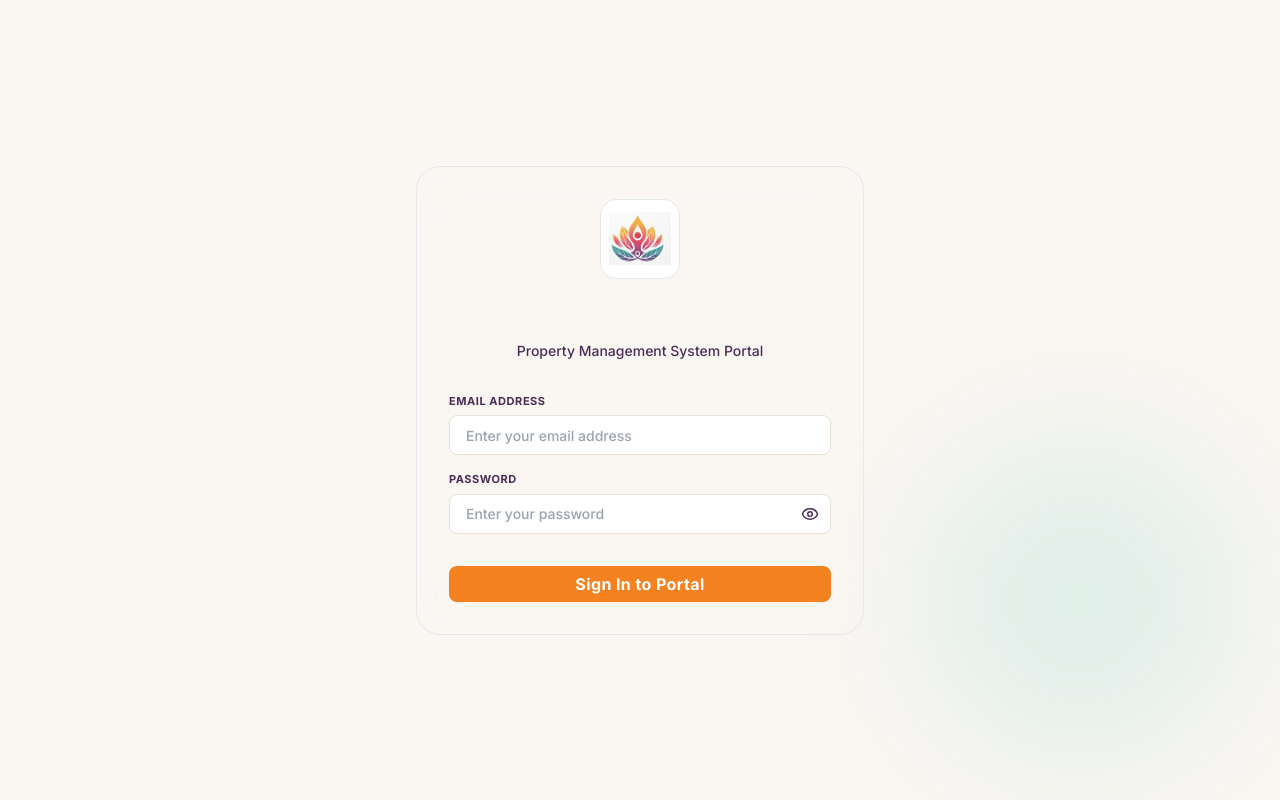
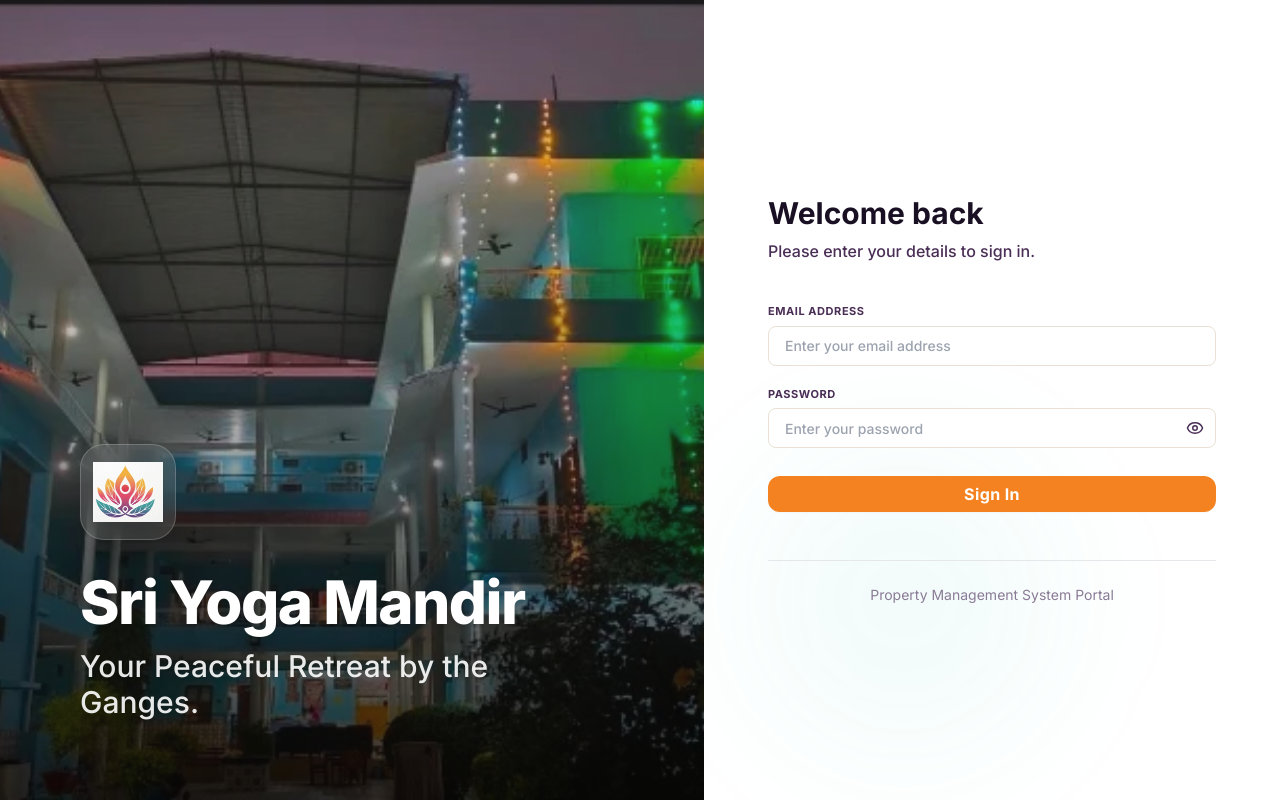
Before and after one commit to priyamethersoftex-lgtm/Sri-Yog-Mandir, a React (Vite) app: page /login in a window 1280 px wide. Built offline with nearby package versions, Linux system fonts and the light colour scheme.

Commit message:
feat: implement authentication login page, routing configuration, API service definitions, and contact inquiry management module

```diff
--- a/src/components/layout/Sidebar.tsx
+++ b/src/components/layout/Sidebar.tsx
@@ -43,6 +43,7 @@ const NAV_ITEMS = [
     icon: <Settings size={17} />,
     subItems: [
       { label: "Administrator", to: "/settings/administrator" },
+      { label: "Enquiry", to: "/settings/enquiry" },
     ],
   },
 ];
--- a/src/pages/Auth/Login.tsx
+++ b/src/pages/Auth/Login.tsx
@@ -5,6 +5,7 @@ import { Button } from '../../components/ui/Button';
 import { FormField } from '../../components/forms/FormField';
 import { toast } from 'sonner';
 import yogaMandirLogo from '../../assets/yogaMandirImage.png';
+import mainImage from '../../assets/YogamammadirMainImage.webp';
 
 export default function Login() {
   const [email, setEmail] = useState('');
@@ -27,23 +28,53 @@ export default function Login() {
   };
 
   return (
-    <div className="min-h-screen bg-background flex flex-col items-center justify-center p-4 relative overflow-hidden">
-      {/* Lotus Ambient Glow background elements */}
-      <div className="absolute top-1/4 left-1/2 -translate-x-1/2 -translate-y-1/2 w-96 h-96 bg-brand-500/10 rounded-full blur-3xl pointer-events-none"></div>
-      <div className="absolute bottom-10 right-10 w-80 h-80 bg-teal-500/10 rounded-full blur-3xl pointer-events-none"></div>
+    <div className="min-h-screen flex w-full bg-background">
+      {/* Left Side - Image & Branding */}
+      <div className="hidden lg:flex lg:w-[55%] relative bg-brand-900 overflow-hidden">
+        <img
+          src={mainImage}
+          alt="Sri Yoga Mandir"
+          className="absolute inset-0 w-full h-full object-cover opacity-90 transition-transform duration-1000 hover:scale-105"
+        />
+        <div className="absolute inset-0 bg-gradient-to-t from-black/80 via-black/30 to-transparent"></div>
+        <div className="absolute inset-0 bg-brand-900/20 mix-blend-overlay"></div>
 
-      <div className="w-full max-w-md bg-surface/90 backdrop-blur-xl p-8 rounded-3xl shadow-lotus border border-brand-500/20 relative z-10">
-        <div className="text-center mb-8 flex flex-col items-center">
-          <div className="w-20 h-20 rounded-2xl bg-white p-2 flex items-center justify-center shadow-lotus border border-brand-500/20 mb-4 transform hover:scale-105 transition-transform duration-300">
+        <div className="relative z-10 flex flex-col justify-end p-12 lg:p-20 w-full pb-24">
+          <div className="mb-8 w-24 h-24 rounded-3xl bg-white/10 backdrop-blur-md p-3 flex items-center justify-center border border-white/20 shadow-2xl">
+            <img src={yogaMandirLogo} alt="Banaras Yog Mandir Logo" className="w-full h-full object-contain drop-shadow-xl" />
+          </div>
+          <h1 className="text-5xl lg:text-6xl font-extrabold text-white tracking-tight mb-4 drop-shadow-md">
+            Sri Yoga Mandir
+          </h1>
+          <p className="text-2xl lg:text-3xl text-white/90 font-medium drop-shadow-sm max-w-lg leading-snug">
+            Your Peaceful Retreat by the Ganges.
+          </p>
+        </div>
+      </div>
+
+      {/* Right Side - Login Form */}
+      <div className="w-full lg:w-[45%] flex flex-col items-center justify-center p-6 sm:p-12 lg:p-16 relative bg-surface">
+        {/* Ambient Glow background elements for right side */}
+        <div className="absolute top-1/4 right-0 w-96 h-96 bg-brand-500/5 rounded-full blur-3xl pointer-events-none"></div>
+        <div className="absolute bottom-10 left-10 w-80 h-80 bg-teal-500/5 rounded-full blur-3xl pointer-events-none"></div>
+
+        <div className="w-full max-w-md relative z-10">
+          {/* Mobile Header (Hidden on Desktop) */}
+          <div className="mb-10 lg:hidden flex flex-col items-center">
+             <div className="w-20 h-20 rounded-2xl bg-white p-2 flex items-center justify-center shadow-lotus border border-brand-500/20 mb-4">
               <img src={yogaMandirLogo} alt="Banaras Yog Mandir Logo" className="w-full h-full object-contain" />
             </div>
-          <h1 className="text-[28px] font-extrabold tracking-tight bg-gradient-to-r from-brand-600 via-coral-500 to-plum-600 bg-clip-text text-transparent mb-1">
+            <h1 className="text-3xl font-extrabold tracking-tight bg-gradient-to-r from-brand-600 via-coral-500 to-plum-600 bg-clip-text text-transparent">
               Sri Yoga Mandir
             </h1>
-          <p className="text-text-secondary text-sm font-medium">Property Management System Portal</p>
           </div>
 
-        <form onSubmit={handleLogin} className="space-y-4">
+          <div className="mb-10 text-left">
+            <h2 className="text-3xl font-bold text-text-primary mb-2">Welcome back</h2>
+            <p className="text-text-secondary font-medium">Please enter your details to sign in.</p>
+          </div>
+
+          <form onSubmit={handleLogin} className="space-y-5">
             <FormField
               label="Email Address"
               type="email"
@@ -61,13 +92,19 @@ export default function Login() {
               required
             />
 
-          <div className="pt-4">
-            <Button type="submit" className="w-full text-base py-3 shadow-lotus" isLoading={isLoggingIn}>
-              Sign In to Portal
+            <div className="pt-2">
+              <Button type="submit" className="w-full text-base py-3.5 shadow-lotus font-bold rounded-xl transition-all hover:-translate-y-0.5" isLoading={isLoggingIn}>
+                Sign In
               </Button>
             </div>
           </form>
 
+          <div className="mt-12 text-center border-t border-divider pt-6">
+            <p className="text-sm text-text-muted">
+              Property Management System Portal
+            </p>
+          </div>
+        </div>
       </div>
     </div>
   );
--- /dev/null
+++ b/src/pages/Settings/Contact.tsx
@@ -0,0 +1,74 @@
+import React, { useState, useEffect } from 'react';
+import { PageContainer } from '../../components/ui/PageContainer';
+import { DataTable } from '../../components/ui/DataTable';
+import { inquiryService, Inquiry } from '../../services/inquiryService';
+import { toast } from 'sonner';
+import { StatusBadge } from '../../components/ui/StatusBadge';
+import { formatDate } from '../../utils/dateformatUtils';
+
+export default function Contact() {
+  const [inquiries, setInquiries] = useState<Inquiry[]>([]);
+  const [loading, setLoading] = useState(true);
+
+  // Pagination
+  const [page, setPage] = useState(1);
+  const [pageSize] = useState(20);
+  const [totalRecords, setTotalRecords] = useState(0);
+
+  useEffect(() => {
+    fetchInquiries();
+  }, [page]);
+
+  const fetchInquiries = async () => {
+    setLoading(true);
+    try {
+      const response = await inquiryService.getInquiries(page, pageSize);
+      setInquiries(response.list);
+      setTotalRecords(response.pagination.total);
+    } catch (error: any) {
+      toast.error(error.message || 'Failed to load inquiries');
+    } finally {
+      setLoading(false);
+    }
+  };
+
+  const columns = [
+    {
+      header: 'Name',
+      cell: (item: Inquiry) => (
+        <div>
+          <div className="font-bold text-sm">{item.name}</div>
+          <div className="text-xs text-text-muted mt-0.5">{item.email}</div>
+        </div>
+      )
+    },
+    { header: 'Subject', accessorKey: 'subject' as keyof Inquiry },
+    {
+      header: 'Status',
+      cell: (item: Inquiry) => (
+        <span className="px-2.5 py-1 bg-brand-500/10 text-brand-700 dark:text-brand-400 border border-brand-500/20 rounded-lg text-xs font-bold">
+          {item.status}
+        </span>
+      )
+    },
+    { header: 'Date', cell: (item: Inquiry) => formatDate(item.created_at) }
+  ];
+
+  return (
+    <PageContainer
+      title="Contact Enquiries"
+      description="View contact inquiries from users."
+    >
+      <DataTable
+        data={inquiries}
+        columns={columns}
+        keyExtractor={(item) => String(item.id)}
+        loading={loading}
+        page={page}
+        pageSize={pageSize}
+        totalRecords={totalRecords}
+        onPageChange={setPage}
+      />
+    </PageContainer>
+  );
+}
--- a/src/routes/AppRoutes.tsx
+++ b/src/routes/AppRoutes.tsx
@@ -15,6 +15,7 @@ import Login from '../pages/Auth/Login';
 import Dashboard from '../pages/Dashboard/Dashboard';
 import Profile from '../pages/Settings/Profile';
 import Administrator from '../pages/Settings/Administrator';
+import Contact from '../pages/Settings/Contact';
 
 const NotFound = () => <div className="p-8 text-center"><h2 className="text-2xl font-bold">404 - Not Found</h2></div>;
 
@@ -39,6 +40,7 @@ export function AppRoutes() {
           <Route path="/banners" element={<Banners />} />
           <Route path="/profile" element={<Profile />} />
           <Route path="/settings/administrator" element={<Administrator />} />
+          <Route path="/settings/enquiry" element={<Contact />} />
         </Route>
       </Route>
 
--- a/src/services/endpoints.ts
+++ b/src/services/endpoints.ts
@@ -28,5 +28,8 @@ export const ENDPOINTS = {
     UPDATE: '/admin/gallery/galleryupdate',
     UPDATE_STATUS: '/admin/gallery/galleryupdatestatus',
     DELETE: '/admin/gallery/gallerydelete',
+  },
+  INQUIRY: {
+    GET: '/admin/inquiry/inquiryget',
   }
 };
--- /dev/null
+++ b/src/services/inquiryService.ts
@@ -0,0 +1,51 @@
+import { axiosInstance } from './axiosInstance';
+import { ENDPOINTS } from './endpoints';
+
+export interface Inquiry {
+  id: number;
+  name: string;
+  uuid: string;
+  email: string;
+  status: string;
+  subject: string;
+  created_at: string;
+  assigned_to: string | null;
+}
+
+export interface InquiryResponse {
+  list: Inquiry[];
+  pagination: {
+    page: number;
+    limit: number;
+    total: number;
+    total_pages: number;
+  };
+}
+
+export const inquiryService = {
+  getInquiries: async (page: number, limit: number, search?: string | null, status?: string | null, assigned_to?: string | null): Promise<InquiryResponse> => {
+    try {
+      const response: any = await axiosInstance.post(ENDPOINTS.INQUIRY.GET, {
+        id: null,
+        page,
+        limit,
+        search: search || null,
+        status: status || null,
+        assigned_to: assigned_to || null,
+      });
+
+      if (response.Success) {
+        return {
+          list: response.Data[0].list,
+          pagination: response.Data[0].pagination,
+        };
+      }
+      throw new Error(response.Message || 'Failed to fetch inquiries');
+    } catch (error: any) {
+      if (error.response?.data?.Message) {
+        throw new Error(error.response.data.Message);
+      }
+      throw error;
+    }
+  },
+};
```
Also changed, not shown: src/assets/YogamammadirMainImage.webp (added). Lines whose indentation alone changed are shown as unchanged.
